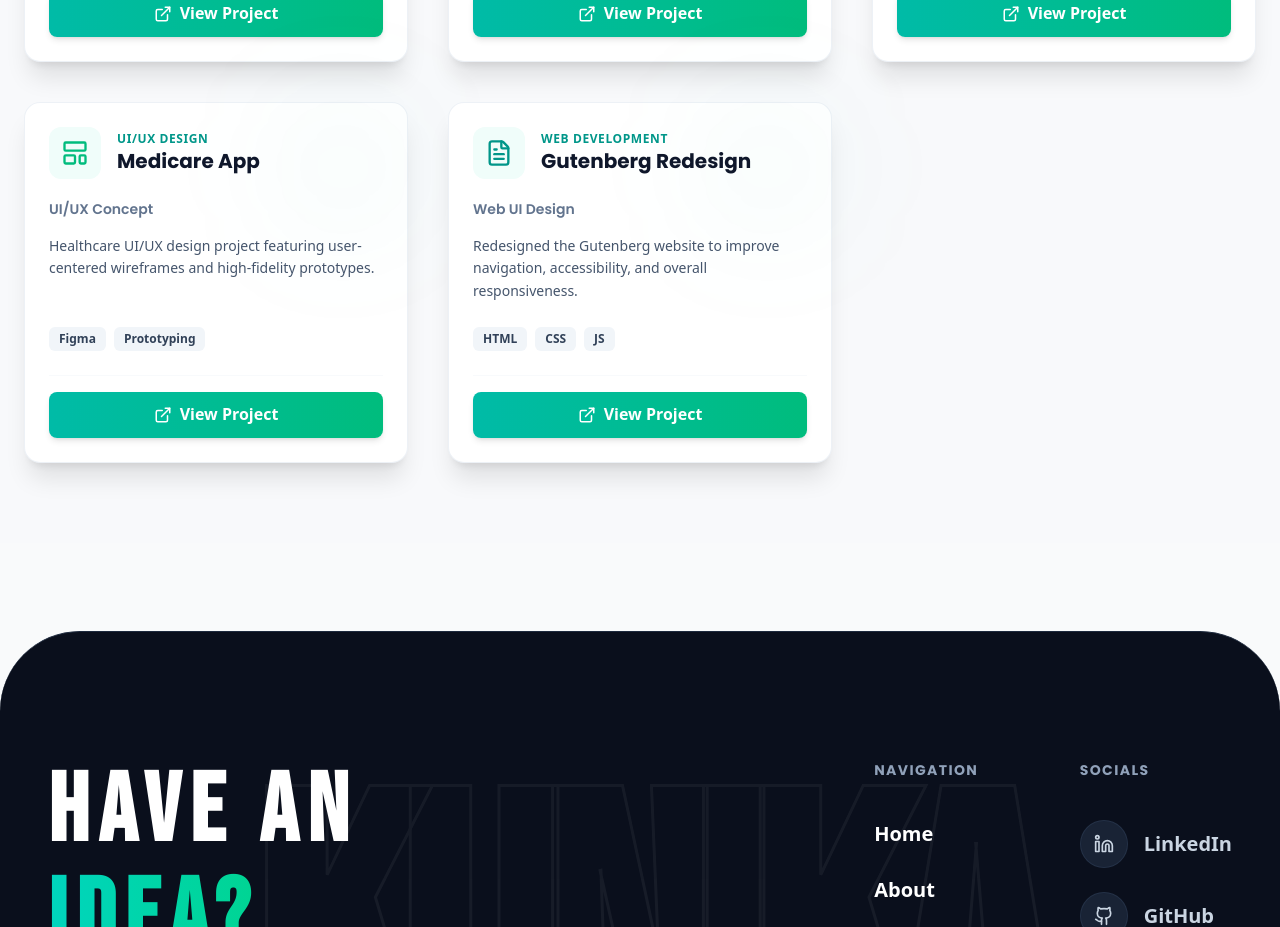
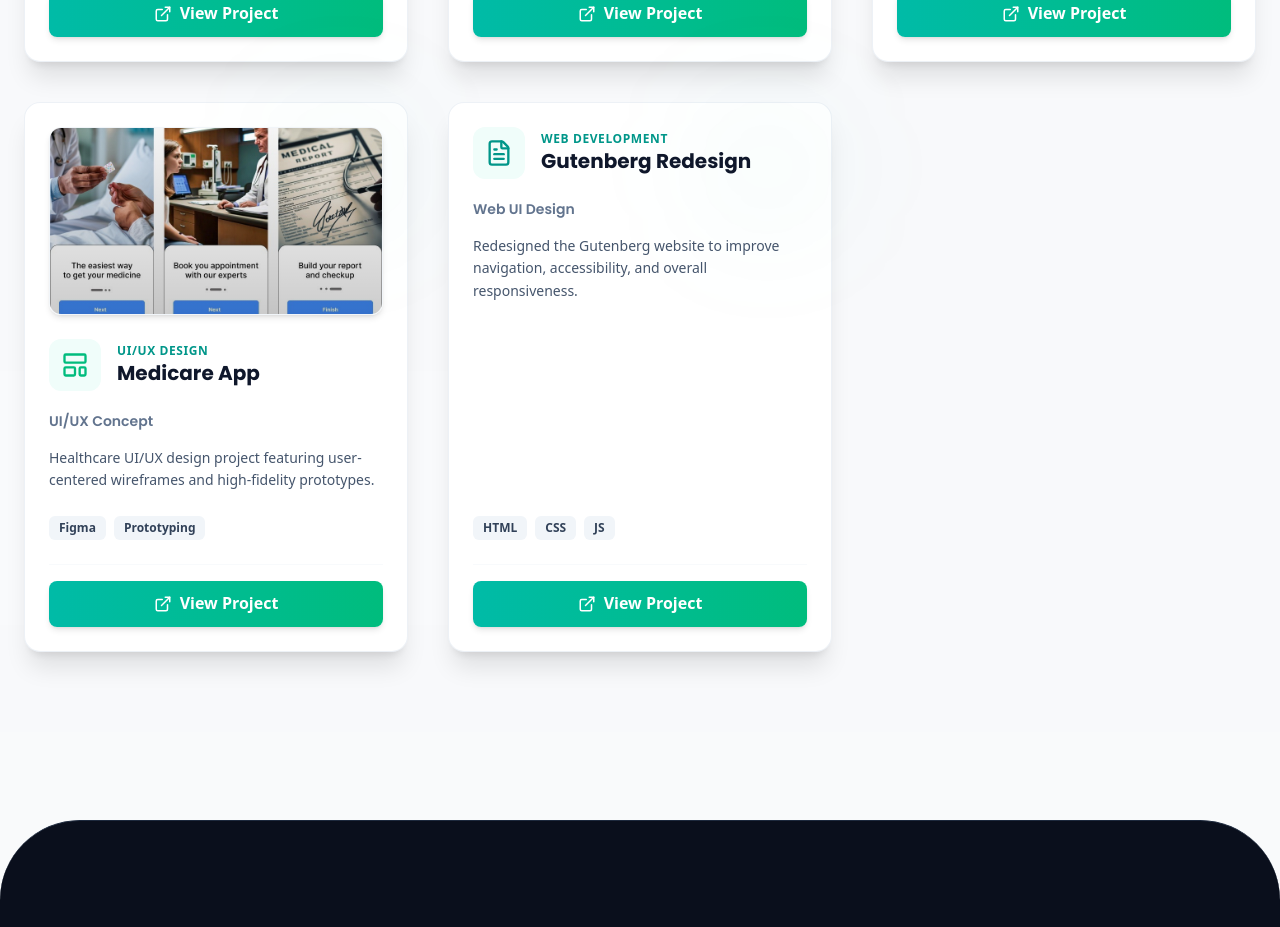
Before and after one commit to kun-ika/porfoliogreen, a Next.js app: page /projects in a window 1280 px wide. Shown: the part 900-1827 px from the top of the page. Built offline with nearby package versions, Linux system fonts and the light colour scheme.

Commit message:
Add UI concept image to Medicare project card on nav branch

```diff
--- a/src/components/Projects.jsx
+++ b/src/components/Projects.jsx
@@ -43,6 +43,7 @@ const projects = [
         type: "UI/UX Design",
         tags: ["Figma", "Prototyping"],
         icon: <LayoutTemplate size={28} className="text-emerald-500" />,
+        image: "/projects/medicare.jpg",
         description: "Healthcare UI/UX design project featuring user-centered wireframes and high-fidelity prototypes."
     },
     {
```
Also changed, not shown: public/projects/medicare.jpg (added).
